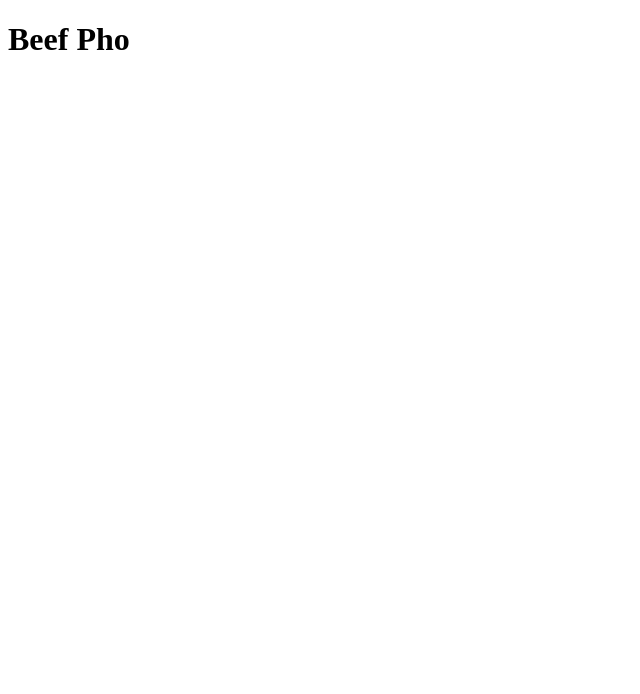
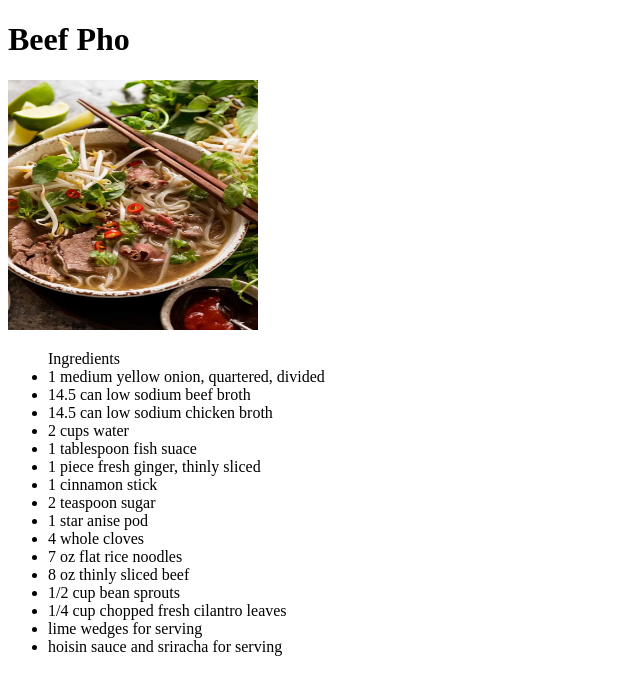
Before and after one commit to zukb0t/odin-recipes, a plain HTML site: page recipes/pho.html in a window 1280 px wide. Shown: the whole page, without its empty margins (0-640 px from the left). Drawn offline with Linux system fonts and the light colour scheme.

Commit message:
added ingredients to each recipe page and included an image.

```diff
--- a/recipes/pho.html
+++ b/recipes/pho.html
@@ -8,6 +8,25 @@
 <body>
 
     <h1>Beef Pho</h1>
+    <img src ="pho.jpg" height = "250" width = 250>
+    <ul>Ingredients
+        <li>1 medium yellow onion, quartered, divided</li>
+        <li>14.5 can low sodium beef broth</li>
+        <li>14.5 can low sodium chicken broth</li>
+        <li>2 cups water</li>
+        <li>1 tablespoon fish suace</li>
+        <li>1 piece fresh ginger, thinly sliced</li>
+        <li>1 cinnamon stick</li>
+        <li>2 teaspoon sugar</li>
+        <li>1 star anise pod</li>
+        <li>4 whole cloves</li>
+        <li>7 oz flat rice noodles</li>
+        <li>8 oz thinly sliced beef</li>
+        <li>1/2 cup bean sprouts</li>
+        <li>1/4 cup chopped fresh cilantro leaves</li>
+        <li>lime wedges for serving</li>
+        <li>hoisin sauce and sriracha for serving</li>
+    </ul>
 
 </body>
 </html>
```
Also changed, not shown: recipes/fried_chicken.html (+10 -0 lines), recipes/fried_chicken.jpg (added), recipes/pho.jpg (added).
